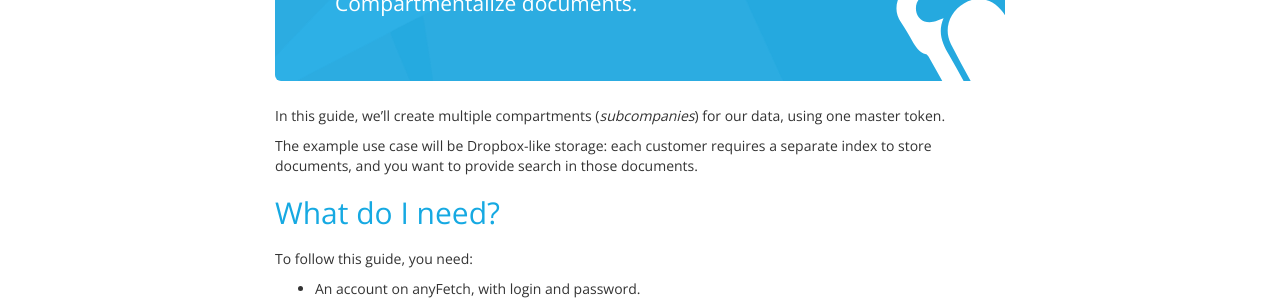
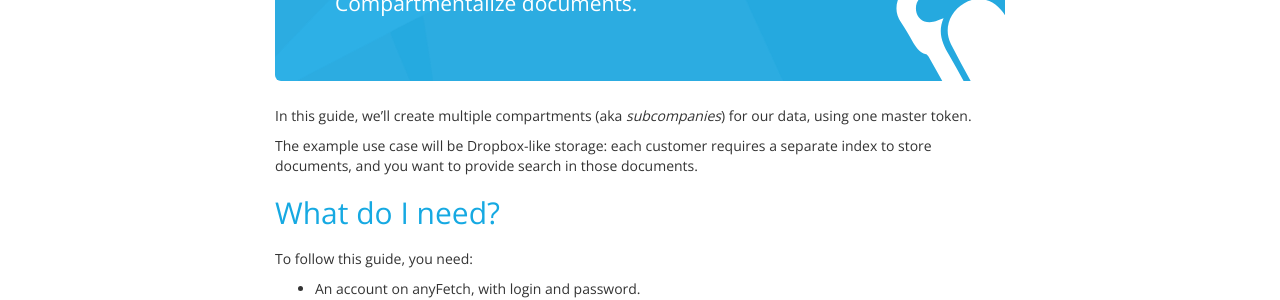
Before and after one commit to AnyFetch/developers.anyfetch.com, a Jekyll site: the page built from guides/tutorials/subcompanies.md, in a window 1280 px wide and 900 px high. Shown: the part 278-578 px from the top of the window. Built offline with Jekyll 4.4.1, drawn with Linux system fonts in a browser that asks for light colours; nearby versions of some CDN libraries; Markdown is read by kramdown in place of the engine named in the settings.

Commit message:
Markdown

```diff
--- a/guides/tutorials/subcompanies.md
+++ b/guides/tutorials/subcompanies.md
@@ -4,7 +4,7 @@ subtitle: Compartmentalize documents.
 layout: doc
 ---
 
-In this guide, we'll create multiple compartments (*subcompanies*) for our data,  using one master token.
+In this guide, we'll create multiple compartments (aka *subcompanies*) for our data,  using one master token.
 
 The example use case will be Dropbox-like storage: each customer requires a separate index to store documents, and you want to provide search in those documents.
 
```
Also changed, not shown: _includes/guides.md (+1 -1 lines).
